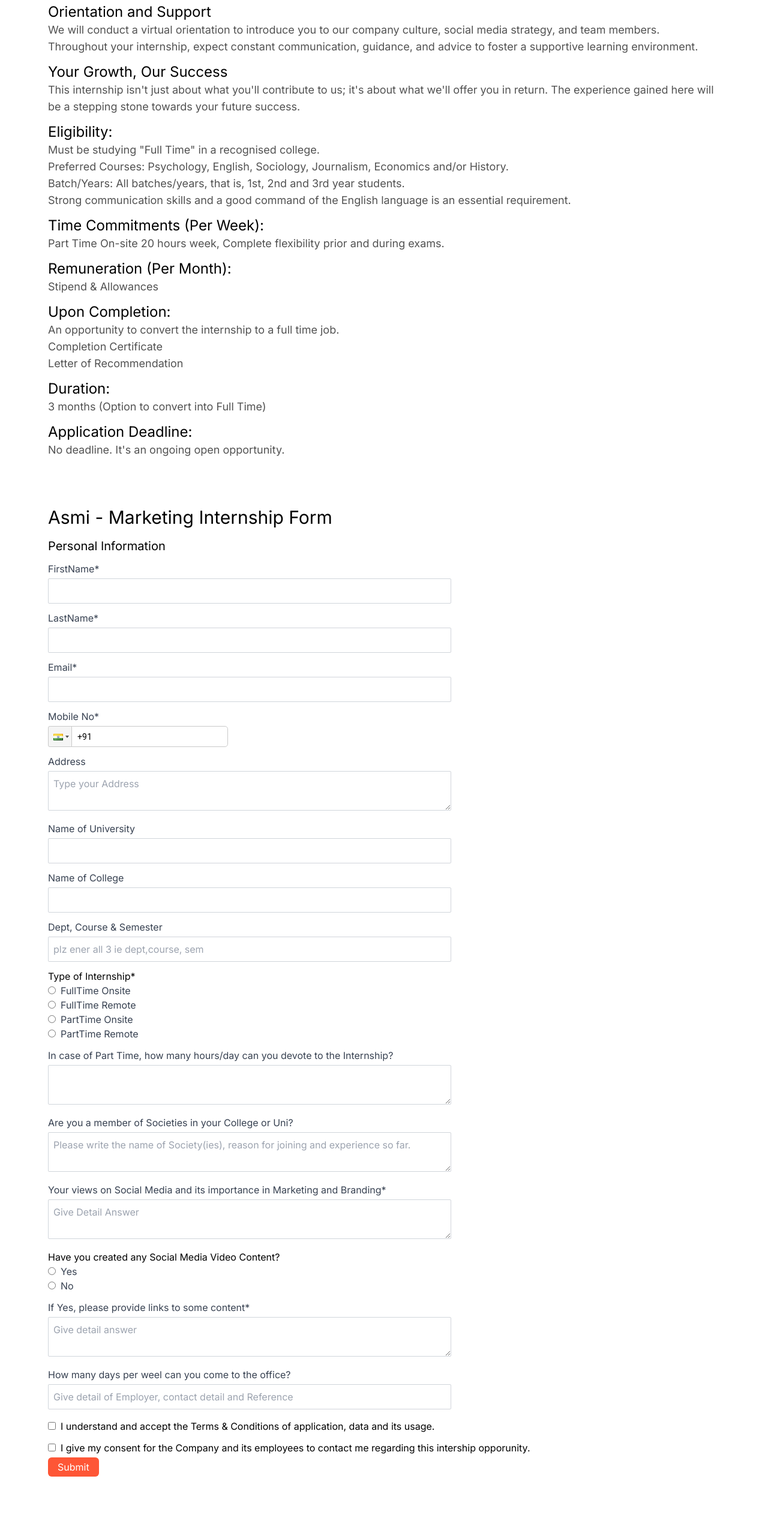
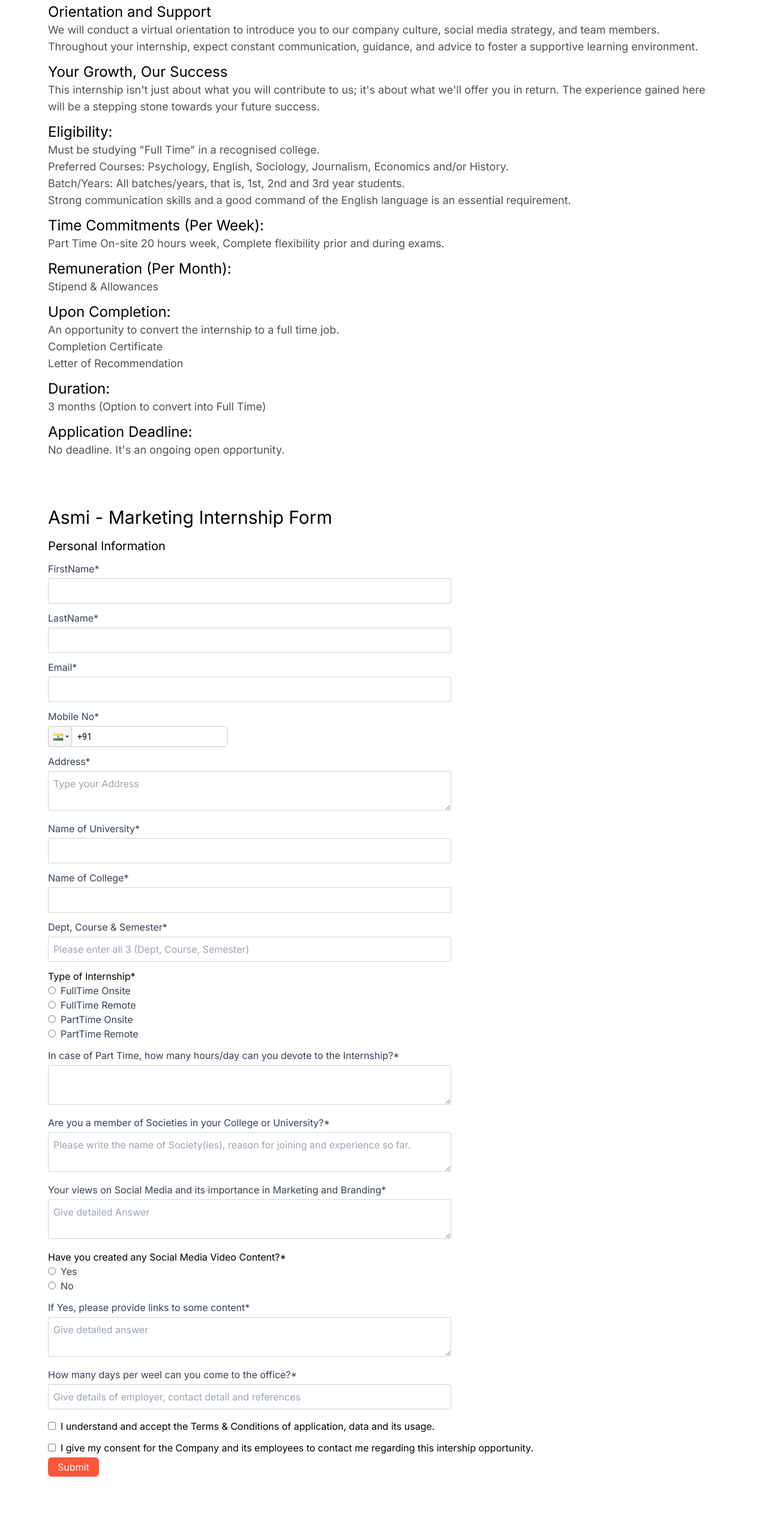
Before and after one commit to teerthrajverma01/Asmi-Frontend, a React (Vite) app: page /marketinginternship in a window 1280 px wide. Shown: the part 960-3505 px from the top of the page at 60% size. Built offline with nearby package versions, Linux system fonts and the light colour scheme; no server answers.

Commit message:
spelling changes

```diff
--- a/src/components/Careers.jsx
+++ b/src/components/Careers.jsx
@@ -311,7 +311,7 @@
                     className="md:w-3/5 w-full pr-2 border p-2 rounded-sm border-[#d1d5db] w-max-[20rem]"
                     type="text"
                     value={shareSession}
-                    placeholder="without disclosing confidential information, describe a session that was challenging"
+                    placeholder="Without disclosing confidential information, describe a session that was challenging"
                     required
                     onChange={(e) => setshareSession(e.target.value)}
                   />
--- a/src/components/MarketingIntern.jsx
+++ b/src/components/MarketingIntern.jsx
@@ -164,9 +164,9 @@
           </p>
           <div className="text-2xl font-normal">Your Growth, Our Success</div>
           <p className="mb-3">
-            This internship isn't just about what you'll contribute to us; it's
-            about what we'll offer you in return. The experience gained here
-            will be a stepping stone towards your future success.
+            This internship isn't just about what you will contribute to us;
+            it's about what we'll offer you in return. The experience gained
+            here will be a stepping stone towards your future success.
           </p>
           <div className="text-2xl font-normal">Eligibility:</div>
           <p className="mb-3">
@@ -259,7 +259,7 @@
                 </div>
                 <div className="mt-3 mb-1">
                   <label className="block text-[#374151] pr-8 pb-1">
-                    Address
+                    Address*
                   </label>
                   <textarea
                     className="md:w-3/5 w-full pr-2 border p-2 rounded-sm border-[#d1d5db] w-max-[20rem]"
@@ -272,7 +272,7 @@
                 </div>
                 <div className="mt-3 mb-1">
                   <label className="block text-[#374151] pr-8 pb-1">
-                    Name of University
+                    Name of University*
                   </label>
                   <input
                     className="md:w-3/5 w-full pr-2 border p-2 rounded-sm border-[#d1d5db] w-max-[20rem]"
@@ -285,7 +285,7 @@
                 </div>
                 <div className="mt-3 mb-1">
                   <label className="block text-[#374151] pr-8 pb-1">
-                    Name of College
+                    Name of College*
                   </label>
                   <input
                     className="md:w-3/5 w-full pr-2 border p-2 rounded-sm border-[#d1d5db] w-max-[20rem]"
@@ -298,14 +298,14 @@
                 </div>
                 <div className="mt-3 mb-1">
                   <label className="block text-[#374151] pr-8 pb-1">
-                    Dept, Course & Semester
+                    Dept, Course & Semester*
                   </label>
                   <input
                     className="md:w-3/5 w-full pr-2 border p-2 rounded-sm border-[#d1d5db] w-max-[20rem]"
                     type="text"
                     value={dcs}
                     onChange={(e) => setDcs(e.target.value)}
-                    placeholder="plz ener all 3 ie dept,course, sem"
+                    placeholder="Please enter all 3 (Dept, Course, Semester)"
                     required
                   />
                 </div>
@@ -366,7 +366,7 @@
                 <div className="mt-3 mb-1">
                   <label className="block text-[#374151] pr-8 pb-1">
                     In case of Part Time, how many hours/day can you devote to
-                    the Internship?
+                    the Internship?*
                   </label>
                   <textarea
                     className="md:w-3/5 w-full pr-2 border p-2 rounded-sm border-[#d1d5db] w-max-[20rem]"
@@ -379,7 +379,8 @@
                 </div>
                 <div className="mt-3 mb-1">
                   <label className="block text-[#374151] pr-8 pb-1">
-                    Are you a member of Societies in your College or Uni?
+                    Are you a member of Societies in your College or
+                    University?*
                   </label>
                   <textarea
                     className="md:w-3/5 w-full pr-2 border p-2 rounded-sm border-[#d1d5db] w-max-[20rem]"
@@ -400,14 +401,14 @@
                     type="text"
                     value={viewSm}
                     onChange={(e) => setViewSm(e.target.value)}
-                    placeholder="Give Detail Answer"
+                    placeholder="Give detailed Answer"
                     required
                   />
                 </div>
                 <div className="mt-3 mb-1">
                   <fieldset>
                     <legend>
-                      Have you created any Social Media Video Content?
+                      Have you created any Social Media Video Content?*
                     </legend>
                     <div>
                       <input
@@ -441,21 +442,22 @@
                     type="text"
                     value={smcl}
                     onChange={(e) => setSmcl(e.target.value)}
-                    placeholder="Give detail answer"
+                    placeholder="Give detailed answer"
                     required
                   />
                 </div>
 
                 <div className="mt-3 mb-1">
                   <label className="block text-[#374151] pr-8 pb-1">
-                    How many days per weel can you come to the office?
+                    How many days per weel can you come to the office?*
                   </label>
                   <input
                     className="md:md:w-3/5 w-full  pr-2 border p-2 rounded-sm border-[#d1d5db] w-max-[20rem]"
                     type="text"
                     value={dpw}
+                    required
                     onChange={(e) => setDpw(e.target.value)}
-                    placeholder="Give detail of Employer, contact detail and Reference"
+                    placeholder="Give details of employer, contact detail and references"
                   />
                 </div>
               </div>
@@ -473,7 +475,7 @@
                 <input className="mr-2" type="checkbox" required />
                 <label>
                   I give my consent for the Company and its employees to contact
-                  me regarding this intership opporunity.
+                  me regarding this intership opportunity.
                 </label>
               </div>
 
--- a/src/components/Privacy.jsx
+++ b/src/components/Privacy.jsx
@@ -88,7 +88,7 @@
             We deeply care about the privacy of Our Users. You understand that
             by using the Services You consent to the collection, use and
             disclosure of Your Personal data and aggregate data as set forth in
-            our Privacy Policy , and to have Your data collected, used,
+            our Privacy Policy, and to have Your data collected, used,
             transferred to and processed by Us in accordance with Our Privacy
             Policy.
           </p>
--- a/src/components/PsychoIntern.jsx
+++ b/src/components/PsychoIntern.jsx
@@ -122,14 +122,14 @@
           </p>
           <div className="text-2xl font-normal">What do you gain?</div>
           <p className="mb-3">
-            As an intern in our Psychology Internship program, you'll gain
+            As an intern in our Psychology Internship program, you willgain
             invaluable hands-on experience in the ever-evolving Mental Health
-            landscape. You'll work closely with experienced professionals,
+            landscape. You will work closely with experienced professionals,
             gaining insights into industry best practices and developing your
             own skills in Counselling Psychology. You will also gain the
             experience to learn how to structure your own independent practise,
             should you choose to start one. Upon successful completion of the
-            program, you'll receive a certificate of completion, further
+            program, you will receive a certificate of completion, further
             enhancing your credentials and demonstrating your expertise to
             potential employers.
           </p>
@@ -159,9 +159,9 @@
           </p>
           <div className="text-2xl font-normal">Your Growth, Our Success</div>
           <p className="mb-3">
-            This internship isn't just about what you'll contribute to us; it's
-            about what we'll offer you in return. The experience gained here
-            will be a stepping stone towards your future success.
+            This internship isn't just about what you will contribute to us;
+            it's about what we'll offer you in return. The experience gained
+            here will be a stepping stone towards your future success.
           </p>
           <div className="text-2xl font-normal">Eligibility:</div>
           <p className="mb-3">
@@ -234,7 +234,7 @@
                 </div>
                 <div className="mt-3 mb-1">
                   <label className="block text-[#374151] pr-8 pb-1">
-                    PhoneNo*
+                    Mobile No*
                   </label>
                   <PhoneInput
                     type="text"
@@ -246,7 +246,7 @@
                 </div>
                 <div className="mt-3 mb-1">
                   <label className="block text-[#374151] pr-8 pb-1">
-                    Address
+                    Address*
                   </label>
                   <textarea
                     className="md:w-3/5 w-full pr-2 border p-2 rounded-sm border-[#d1d5db] w-max-[20rem]"
@@ -259,7 +259,7 @@
                 </div>
                 <div className="mt-3 mb-1">
                   <label className="block text-[#374151] pr-8 pb-1">
-                    Name of University
+                    Name of University*
                   </label>
                   <input
                     className="md:w-3/5 w-full pr-2 border p-2 rounded-sm border-[#d1d5db] w-max-[20rem]"
@@ -272,7 +272,7 @@
                 </div>
                 <div className="mt-3 mb-1">
                   <label className="block text-[#374151] pr-8 pb-1">
-                    Name of College
+                    Name of College*
                   </label>
                   <input
                     className="md:w-3/5 w-full pr-2 border p-2 rounded-sm border-[#d1d5db] w-max-[20rem]"
@@ -285,41 +285,42 @@
                 </div>
                 <div className="mt-3 mb-1">
                   <label className="block text-[#374151] pr-8 pb-1">
-                    Dept, Course & Semester
+                    Dept, Course & Semester*
                   </label>
                   <input
                     className="md:w-3/5 w-full pr-2 border p-2 rounded-sm border-[#d1d5db] w-max-[20rem]"
                     type="text"
                     value={dcs}
                     onChange={(e) => setDcs(e.target.value)}
-                    placeholder="plz ener all 3 ie dept,course, sem"
+                    placeholder="Please enter all 3 (Dept, Course, Semester)"
                     required
                   />
                 </div>
 
                 <div className="mt-3 mb-1">
                   <label className="block text-[#374151] pr-8 pb-1">
-                    Are you a member of Societies in your College or Uni?
+                    Are you a member of Societies in your College or
+                    University?*
                   </label>
                   <textarea
                     className="md:w-3/5 w-full pr-2 border p-2 rounded-sm border-[#d1d5db] w-max-[20rem]"
                     type="text"
                     value={qnMember}
                     onChange={(e) => setQnMember(e.target.value)}
-                    placeholder="Plz write name of society , reason for joining and experience so far"
+                    placeholder="Please write name of society, reason for joining and experience so far"
                     required
                   />
                 </div>
                 <div className="mt-3 mb-1">
                   <label className="block text-[#374151] pr-8 pb-1">
-                    Why did you choose Psychology as a Subject?
+                    Why did you choose Psychology as a Subject?*
                   </label>
                   <textarea
                     className="md:w-3/5 w-full pr-2 border p-2 rounded-sm border-[#d1d5db] w-max-[20rem]"
                     type="text"
                     value={whyPsycho}
                     onChange={(e) => setWhyPsycho(e.target.value)}
-                    placeholder="Give detail answer"
+                    placeholder="Give detailed answer"
                     required
                   />
                 </div>
@@ -328,7 +329,7 @@
                   <fieldset>
                     <legend>
                       Are you ready to dedicate 20 hours a week for your
-                      internship?
+                      internship?*
                     </legend>
                     <div>
                       <input
@@ -355,21 +356,21 @@
                 </div>
                 <div className="mt-3 mb-1">
                   <label className="block text-[#374151] pr-8 pb-1">
-                    What areas of Psychology interest you the most?
+                    What areas of Psychology interest you the most?*
                   </label>
                   <textarea
                     className="md:w-3/5 w-full pr-2 border p-2 rounded-sm border-[#d1d5db] w-max-[20rem]"
                     type="text"
                     value={aoi}
                     onChange={(e) => setAoi(e.target.value)}
-                    placeholder="Give detail answer"
+                    placeholder="Give detailed answer"
                     required
                   />
                 </div>
                 <div className="mt-3 mb-1">
                   <fieldset>
                     <legend>
-                      Have you previously worked/interned in a similar program?
+                      Have you previously worked/interned in a similar program?*
                     </legend>
                     <div>
                       <input
@@ -396,14 +397,14 @@
                 </div>
                 <div className="mt-3 mb-1">
                   <label className="block text-[#374151] pr-8 pb-1">
-                    If so, please provide details
+                    If so, please provide details*
                   </label>
                   <textarea
                     className="md:w-3/5 w-full pr-2 border p-2 rounded-sm border-[#d1d5db] w-max-[20rem]"
                     type="text"
                     value={prevworkdet}
                     onChange={(e) => setPrevworkdetail(e.target.value)}
-                    placeholder="Give detail of Employer, contact detail and Reference"
+                    placeholder="Give details of employer, contact detail and references"
                     required
                   />
                 </div>
@@ -422,7 +423,7 @@
                 <input className="mr-2" type="checkbox" required />
                 <label>
                   I give my consent for the Company and its employees to contact
-                  me regarding this intership opporunity.
+                  me regarding this intership opportunity.
                 </label>
               </div>
               <div className="mt-3 mb-1">
```
